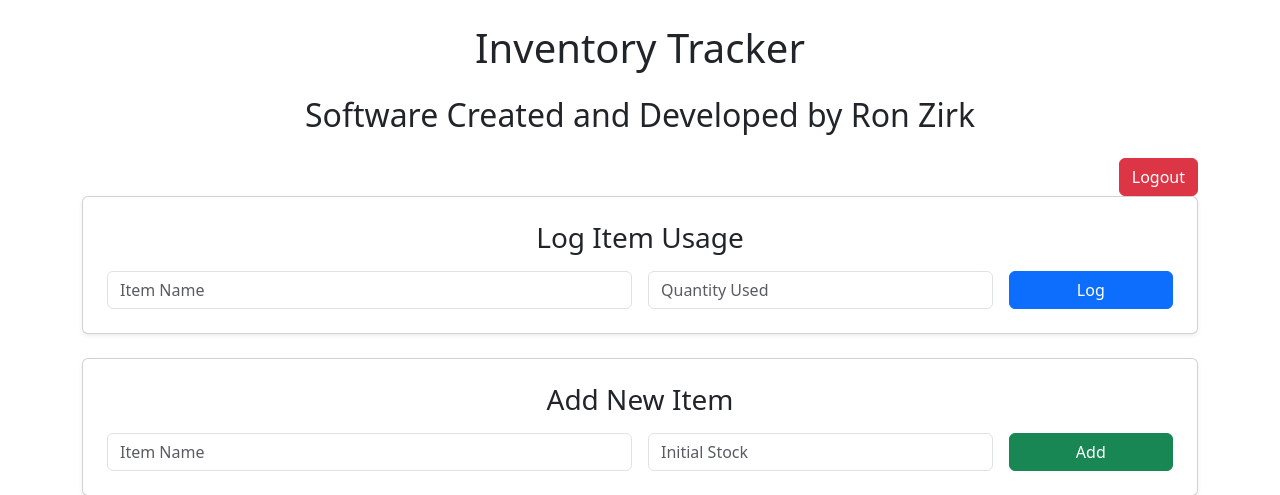
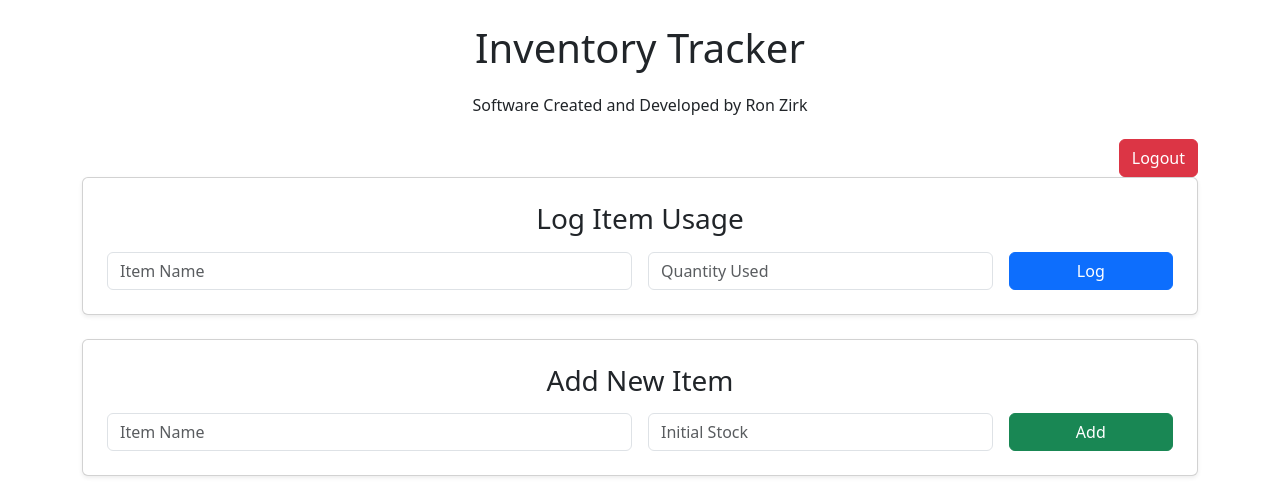
Before and after one commit to MysteryMeow/Farm, a Flask app: page / in a window 1280 px wide. Shown: the top 495 px of the page. Run offline with Flask 3, Linux system fonts and the light colour scheme; the visitor is signed in with stand-in values (Sample User, id 1); data comes from the database, SQL or seed files in the repository; data that the repository does not hold is empty.

Commit message:
ui improvements2

```diff
--- a/templates/index.html
+++ b/templates/index.html
@@ -10,7 +10,7 @@
 <body>
     <div class="container mt-4">
         <h1 class="text-center mb-4">Inventory Tracker</h1>
-        <h2 class="text-center mb-4">Software Created and Developed by Ron Zirk</h2>
+        <h6 class="text-center mb-4">Software Created and Developed by Ron Zirk</h6>
 
         <div class="text-end">
             <a href="{{ url_for('logout') }}" class="btn btn-danger">Logout</a>
```
